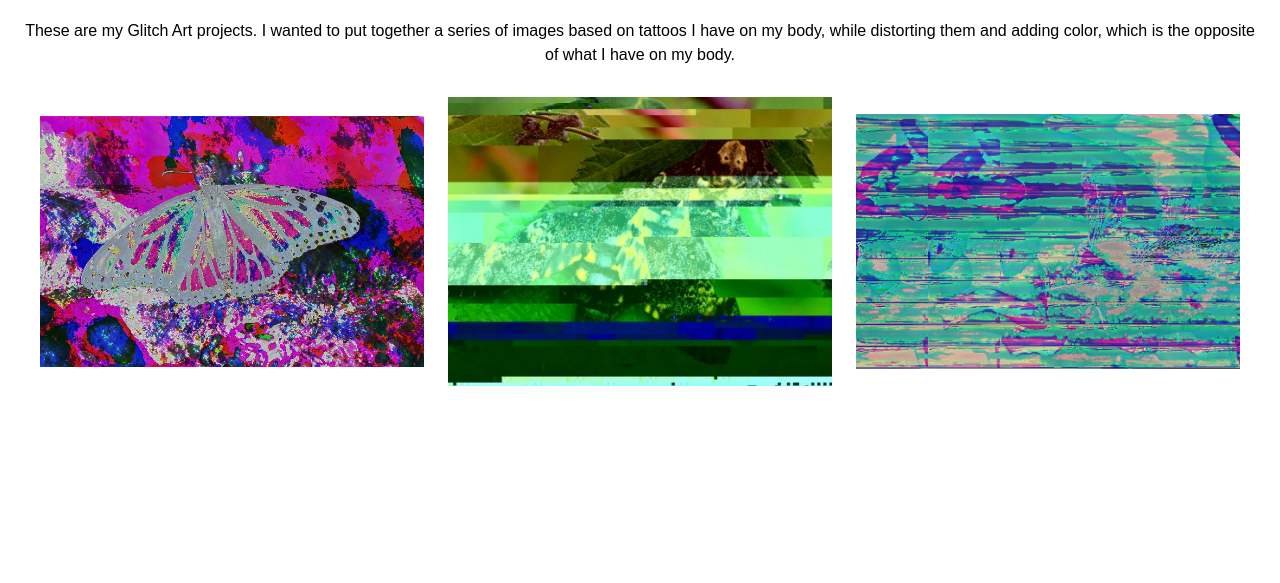
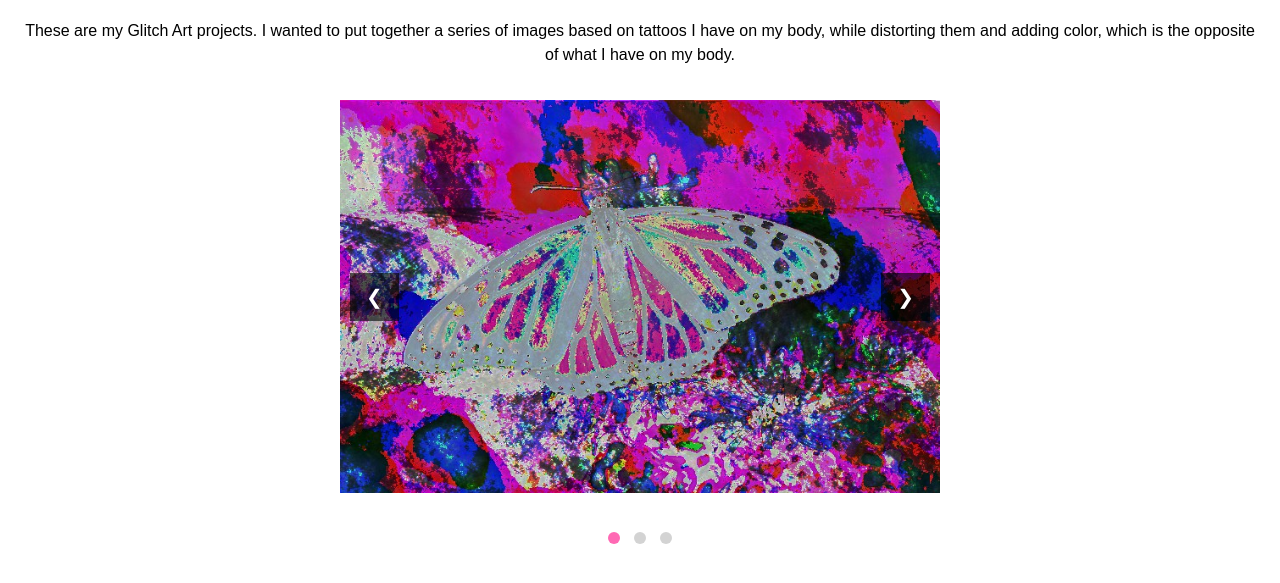
Before and after one commit to Maddibizzle/Maddibizzle.github.io, a plain HTML site: page glitch.html in a window 1280 px wide. Shown: the part 109-692 px from the top of the page. Drawn offline with Linux system fonts and the light colour scheme.

Commit message:
Update glitch.html

```diff
--- a/glitch.html
+++ b/glitch.html
@@ -1,3 +1,4 @@
+
 <!DOCTYPE html>
 <html>
 <head>
@@ -18,6 +19,7 @@
             background-color: lightpink;
             display: flex;
             justify-content: center;
+            flex-wrap: wrap;
         }
 
         li a {
@@ -36,11 +38,78 @@
             line-height: 1.5;
         }
 
-        img {
-            max-width: 30%;
-            height: auto;
-            margin: 10px;
-            vertical-align: middle;
+        /* Slideshow container */
+        .slideshow {
+            position: relative;
+            max-width: 600px;
+            height: 400px;
+            margin: 30px auto;
+            overflow: hidden;
+            background-color: white;
+        }
+
+        /* Make every image the same size */
+        .slide {
+            display: none;
+            width: 100%;
+            height: 100%;
+            object-fit: contain;
+        }
+
+        .slide.active {
+            display: block;
+        }
+
+        /* Previous and Next buttons */
+        .prev, .next {
+            position: absolute;
+            top: 50%;
+            transform: translateY(-50%);
+            background-color: rgba(0, 0, 0, 0.6);
+            color: white;
+            border: none;
+            padding: 12px 16px;
+            font-size: 20px;
+            cursor: pointer;
+        }
+
+        .prev {
+            left: 10px;
+        }
+
+        .next {
+            right: 10px;
+        }
+
+        .prev:hover, .next:hover {
+            background-color: black;
+        }
+
+        /* Dots below the images */
+        .dots {
+            margin: 15px;
+        }
+
+        .dot {
+            display: inline-block;
+            width: 12px;
+            height: 12px;
+            margin: 5px;
+            background-color: lightgray;
+            border-radius: 50%;
+            cursor: pointer;
+        }
+
+        .dot.active {
+            background-color: hotpink;
+        }
+
+        /* Make slideshow fit smaller screens */
+        @media (max-width: 650px) {
+            .slideshow {
+                width: 90%;
+                height: 300px;
+            }
         }
     </style>
 </head>
@@ -64,9 +133,56 @@
     adding color, which is the opposite of what I have on my body.
 </p>
 
-<img src="Monarachbutterfly2222.jpg" alt="butterfly">
-<img src="Deathmothswag.jpg" alt="deathmoth">
-<img src="bumble-bee2424242424.png" alt="bumblebee">
+<!-- Slideshow -->
+<div class="slideshow">
+
+    <img class="slide active"
+         src="Monarachbutterfly2222.jpg"
+         alt="Butterfly glitch art">
+
+    <img class="slide"
+         src="Deathmothswag.jpg"
+         alt="Death moth glitch art">
+
+    <img class="slide"
+         src="bumble-bee2424242424.png"
+         alt="Bumblebee glitch art">
+
+    <button class="prev" onclick="changeSlide(-1)"
+            aria-label="Previous image">&#10094;</button>
+
+    <button class="next" onclick="changeSlide(1)"
+            aria-label="Next image">&#10095;</button>
+
+</div>
+
+<!-- Navigation dots -->
+<div class="dots">
+    <span class="dot active" onclick="showSlide(0)"></span>
+    <span class="dot" onclick="showSlide(1)"></span>
+    <span class="dot" onclick="showSlide(2)"></span>
+</div>
+
+<script>
+    let currentSlide = 0;
+
+    const slides = document.querySelectorAll(".slide");
+    const dots = document.querySelectorAll(".dot");
+
+    function showSlide(index) {
+        slides[currentSlide].classList.remove("active");
+        dots[currentSlide].classList.remove("active");
+
+        currentSlide = (index + slides.length) % slides.length;
+
+        slides[currentSlide].classList.add("active");
+        dots[currentSlide].classList.add("active");
+    }
+
+    function changeSlide(direction) {
+        showSlide(currentSlide + direction);
+    }
+</script>
 
 </body>
 </html>
```
